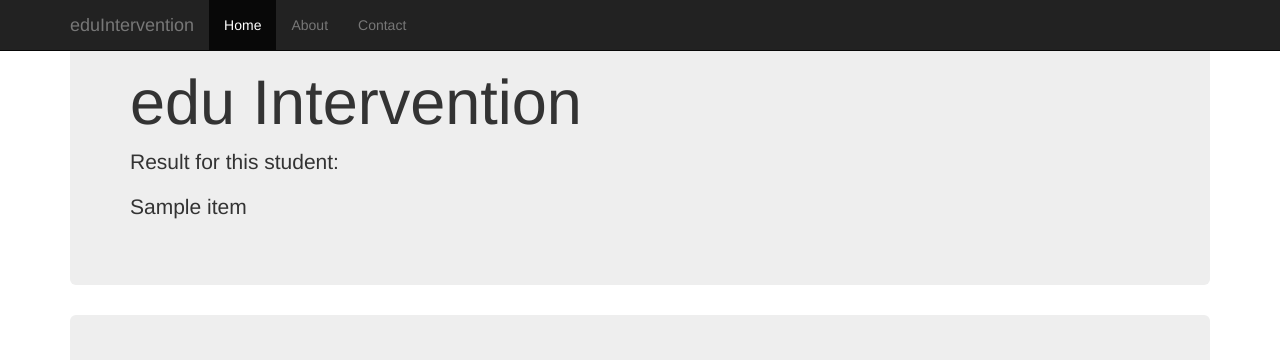
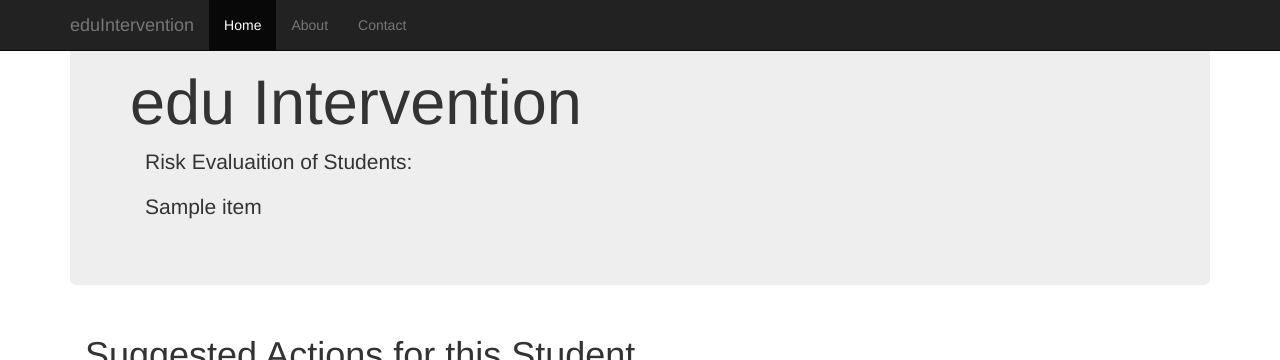
Before and after one commit to kevin-mercurio/Insight, a Flask app: template app/templates/result.html in a window 1280 px wide. Shown: the top 360 px of the page. Run offline with Flask 2, Linux system fonts and the light colour scheme; the template is opened without the code that fills it: most values are stand-ins (such as "Sample title", 1, 10 or a date in 2020); parts of the project's set-up code (start-up, migrations or seed data) failed here and were passed over.

Commit message:
web updates

```diff
--- a/app/templates/home2.html
+++ b/app/templates/home2.html
@@ -62,7 +62,11 @@
 
  <form  action="/result" method="GET">
     <div class="form-group">
-      <label for="mathval2">Math Score 2</label>
+      <label for="ID">Student ID Number</label>
+      <input type="text" id="ID" name='ID' placeholder="12345">
+    </div>
+    <div class="form-group">
+      <label for="mathval2">Math Score</label>
       <input type="text" id="mathval2" name='math2' placeholder="[-3,3]">
     </div>
     <div class="form-group">
--- a/app/templates/result.html
+++ b/app/templates/result.html
@@ -36,14 +36,12 @@
   <div class="container">
     <div class="jumbotron">
         <h1>edu Intervention</h1>
-        <p>Result for this student:</p>
-        {% for item in theList %}
-        <p>{{item}}</p>
-        {% endfor %}
-    </div>
-    <div class="jumbotron">
-      <IMG SRC="/Users/kevinmercurio/Desktop/Insight/Behavior.eps" ALT="some text" WIDTH=320 HEIGHT=320>
-
+        <div class="container">
+          <p>Risk Evaluaition of Students:</p>
+          {% for item in theList %}
+          <p>{{item}}</p>
+          {% endfor %}
+        </div>
     </div>
     <div class="container">
         <h1>Suggested Actions for this Student</h1>
@@ -51,6 +49,23 @@
         <p>{{item}}</p>
         {% endfor %}
 
+    <form  action="/AddStudent" >
+      <div>
+        <button type="submit" class="btn btn-primary">Next Student</button>
+      </div>
+    </form>
+
+    <form  action="/clear" >
+      <div>
+        <button type="submit" class="btn btn-primary">Clear Student List</button>
+      </div>
+    </form>
+
+
+    </div>
+    <div class="container">
+      <!--<IMG src="../images/Behavior.eps" ALT="some text" WIDTH=320 HEIGHT=320> -->
+      <IMG src="http://pbs.twimg.com/profile_images/378800000221536589/db6ebf8e038f49a28110c84632ca3ed1_400x400.png" ALT="some text" WIDTH=320 HEIGHT=320>
 
     </div>
 
--- a/app/views.py
+++ b/app/views.py
@@ -1,21 +1,42 @@
-from flask import render_template, request, jsonify
+from flask import render_template, request
 from app import app
-import pymysql as mdb
 from DropoutPredictor import Predict_Final
 
-db= mdb.connect(user="root", host="localhost", db="world_innodb", charset='utf8')
+IDl = []
+math2l = []
+age1l = []
+numhsl = []
+SESl = []
+frdropl = []
+behavel = []
+
+@app.route("/")
+def landing():
+  return render_template("landing.html")
 
 @app.route("/index")
+def landing():
+  return render_template("landing.html")
+
+@app.route("/AddStudent")
 def home():
   return render_template("home2.html")
 
-@app.route("/")
+@app.route("/clear")
 def homepage():
+  IDl = []
+  math2l = []
+  age1l = []
+  numhsl = []
+  SESl = []
+  frdropl = []
+  behavel = []
   return render_template("home2.html")
 
 @app.route("/result")
 def resultpage():
   theActions = []
+  ID = float(request.args.get('ID'))
   math2 = float(request.args.get('math2'))
   age1 = int(request.args.get('age1'))
   numhs1 = int(request.args.get('numhs1'))
@@ -23,6 +44,7 @@ def resultpage():
   frdrop1 = int(request.args.get('frdrop1'))
   behave1 = float(request.args.get('behave1'))
   #are they ok?
+  print request.args.get('ID')
   print request.args.get('behave1')
   print request.args.get('frdrop1')
   print request.args.get('math2')
@@ -30,37 +52,17 @@ def resultpage():
   print request.args.get('age1')
   print request.args.get('numhs1')
 
-  math2l = []
+  IDl.append(ID)
   math2l.append(math2)
-  age1l = []
   age1l.append(age1)
-  numhsl = []
   numhsl.append(numhs1)
-  SESl = []
   SESl.append(SES1)
-  frdropl = [frdrop1]
   frdropl.append(frdrop1)
-  behavel = []
   behavel.append(behave1)
 
-  theList = Predict_Final(math2=math2l, age=age1l, behave=behavel, numhs=numhsl, ses=SESl, frdrop=frdropl, math1=math2l, mathquint=math2l)
+  theList = Predict_Final(ID = IDl, math2=math2l, age=age1l, behave=behavel, numhs=numhsl, ses=SESl, frdrop=frdropl)
   if request.args.get('math1') < -1.5:
     theActions.append('Due to low student math scores, intervene with tutoring')
   else:
     theActions.append('This student is awesome, go away')
   return render_template("result.html", theList=theList, theActions=theActions)
-
-
-@app.route("/jquery")
-def index_jquery():
-  return render_template('index_js.html')
-@app.route("/db_json")
-def cities_json():
-  with db:
-    cur = db.cursor()
-    cur.execute("SELECT Name, CountryCode, Population FROM city ORDER BY Population DESC;")
-    query_results = cur.fetchall()
-  cities = []
-  for result in query_results:
-     cities.append(dict(name=result[0], Country=result[1], Population=result[2]))
-  return jsonify(dict(cities=cities))
```
Also changed, not shown: 1 other file.
